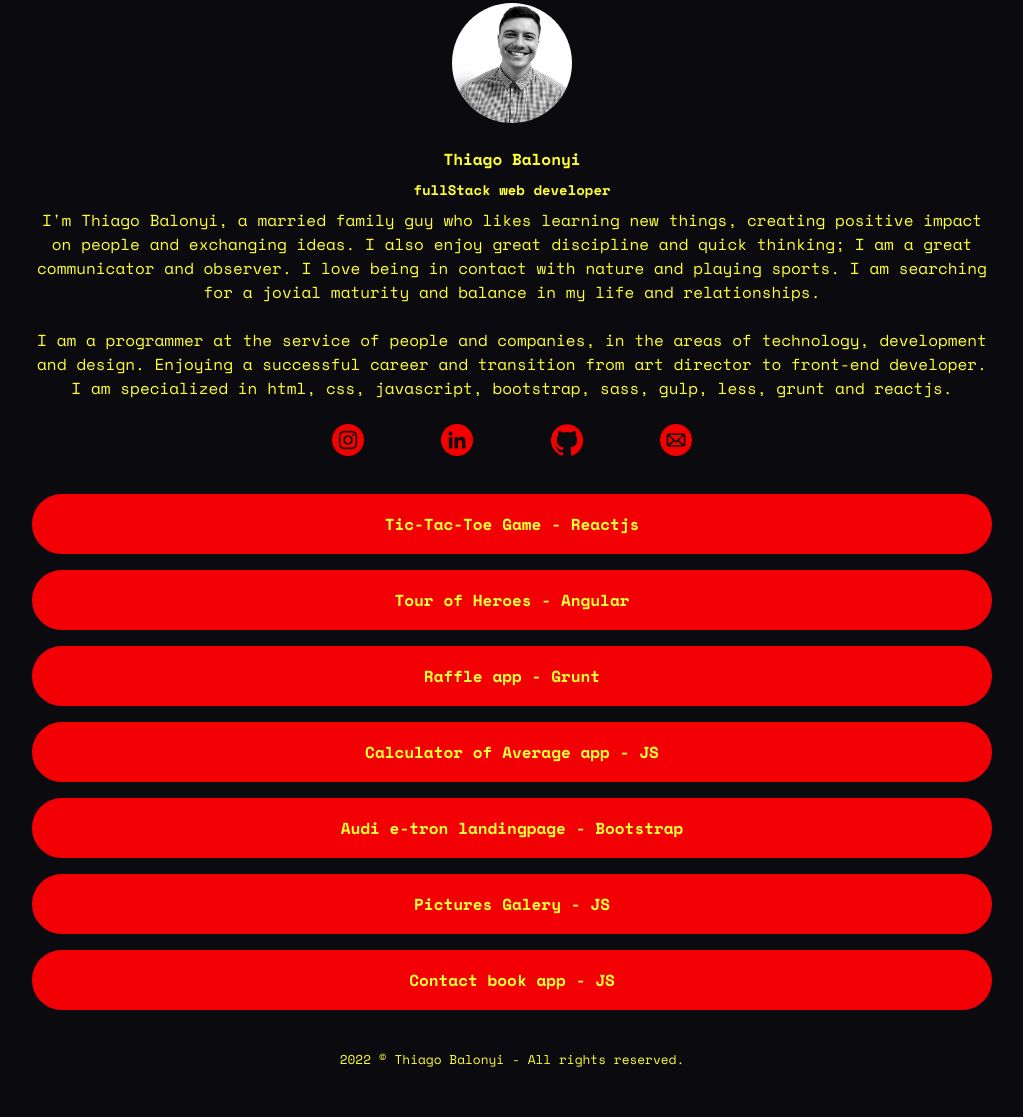
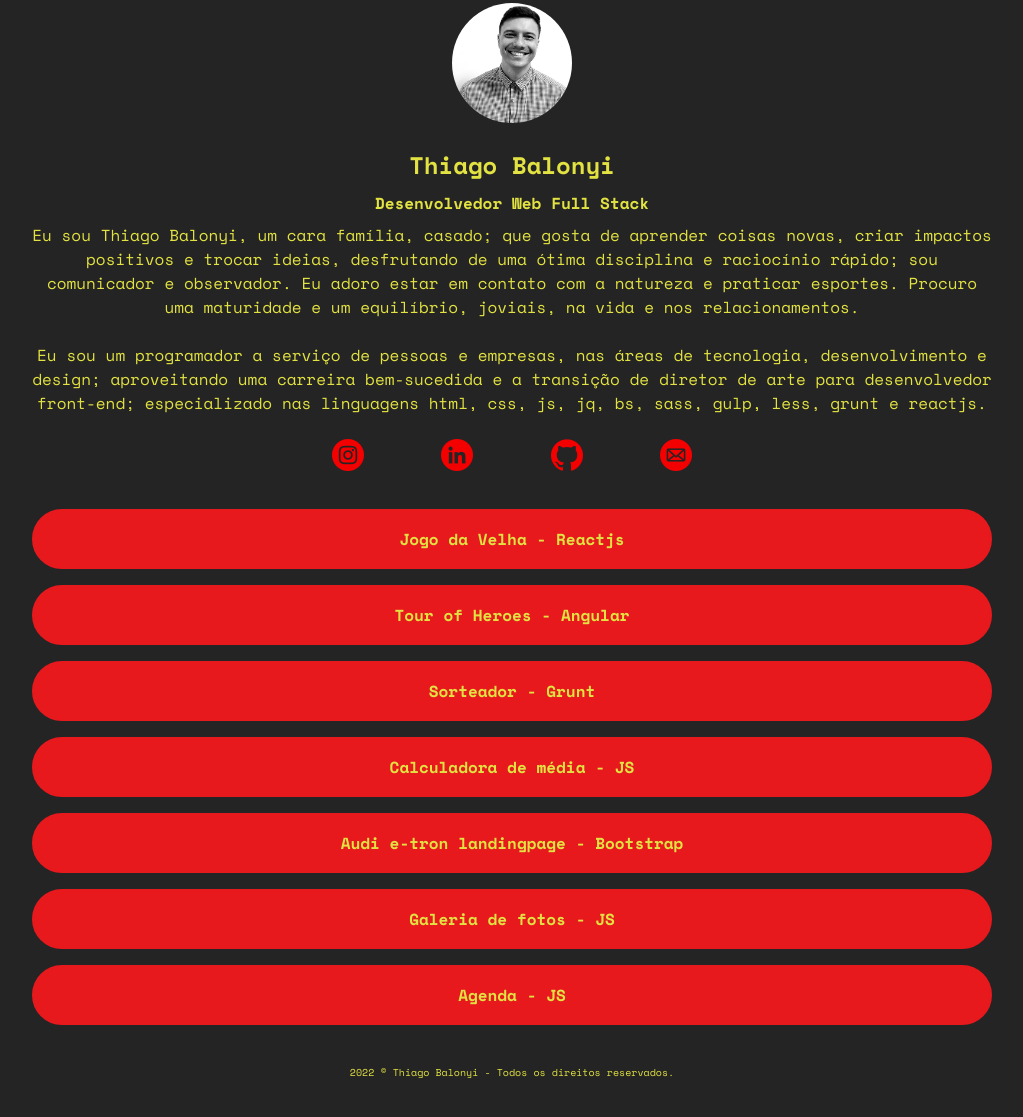
Before and after one commit to thiagobalonyi/portif-lio-less, a website: page index.html in a window 1280 px wide. Shown: the part 53-1170 px from the top of the page, without its empty margins (128-1151 px from the left). Drawn offline with nearby package versions, Linux system fonts and the light colour scheme.

Commit message:
adjustments

```diff
--- a/index.html
+++ b/index.html
@@ -17,11 +17,11 @@
             <img class="profile-avatar" src="./src/images/Thiago Balonyi.jpg">
             <div class="profile-bio">
                 <h1 class="profile-bio-name">Thiago Balonyi</h1>
-                <h2 class="profile-bio-subtitle">fullStack web developer</h2>
-                <p class="profile-description">I'm Thiago Balonyi, a married family guy who likes learning new things, creating positive impact on people and exchanging ideas. I also enjoy great discipline and quick thinking; I am a great communicator and observer. I love being in contact with nature and playing sports. I am searching for a jovial maturity and balance in my life and relationships.
+                <h2 class="profile-bio-subtitle">Desenvolvedor Web Full Stack</h2>
+                <p class="profile-description">Eu sou Thiago Balonyi, um cara família, casado; que gosta de aprender coisas novas, criar impactos positivos e trocar ideias, desfrutando de uma ótima disciplina e raciocínio rápido; sou comunicador e observador. Eu adoro estar em contato com a natureza e praticar esportes. Procuro uma maturidade e um equilíbrio, joviais, na vida e nos relacionamentos.
                 <br>
                 <br>
-                I am a programmer at the service of people and companies, in the areas of technology, development and design. Enjoying a successful career and transition from art director to front-end developer. I am specialized in html, css, javascript, bootstrap, sass, gulp, less, grunt and reactjs.</p>
+                Eu sou um programador a serviço de pessoas e empresas, nas áreas de tecnologia, desenvolvimento e design; aproveitando uma carreira bem-sucedida e a transição de diretor de arte para desenvolvedor front-end; especializado nas linguagens html, css, js, jq, bs, sass, gulp, less, grunt e reactjs.</p>
             </div>
         </header>
         <nav>
@@ -43,30 +43,30 @@
         <nav>
             <ul class="projects-list">
                 <li class="projects-list-item">
-                    <a href="https://jogo-da-veia-six.vercel.app/" target="_blank">Tic-Tac-Toe Game - Reactjs</a>
+                    <a href="https://jogo-da-veia-six.vercel.app/" target="_blank">Jogo da Velha - Reactjs</a>
                 </li>
                 <li class="projects-list-item">
                     <a href="https://angular-tour-of-heroes-khaki.vercel.app/dashboard" target="_blank">Tour of Heroes - Angular</a>
                 </li>
                 <li class="projects-list-item">
-                    <a href="https://sorteadorgruntbalonyi.vercel.app/" target="_blank">Raffle app - Grunt</a>
+                    <a href="https://sorteadorgruntbalonyi.vercel.app/" target="_blank">Sorteador - Grunt</a>
                 </li>
                 <li class="projects-list-item">
-                    <a href="https://projeto-calculadora-medias-nine.vercel.app/" target="_blank">Calculator of Average app - JS</a>
+                    <a href="https://projeto-calculadora-medias-nine.vercel.app/" target="_blank">Calculadora de média - JS</a>
                 </li>
                 <li class="projects-list-item">
                     <a href="https://audi-etron-landingpage-mpydxyjsk-thiagobalonyi.vercel.app/" target="_blank">Audi e-tron landingpage - Bootstrap</a>
                 </li>
                 <li class="projects-list-item">
-                    <a href="https://jquery-galeria-fotos-two.vercel.app/" target="_blank">Pictures Galery - JS</a>
+                    <a href="https://jquery-galeria-fotos-two.vercel.app/" target="_blank">Galeria de fotos - JS</a>
                 </li>
                 <li class="projects-list-item">
-                    <a href="https://agenda-contatos-lake.vercel.app/" target="_blank">Contact book app - JS</a>
+                    <a href="https://agenda-contatos-lake.vercel.app/" target="_blank">Agenda - JS</a>
                 </li>
             </ul>
         </nav>
         <footer>
-            <p>2022 &copy; Thiago Balonyi - All rights reserved.</p>
+            <p>2022 &copy; Thiago Balonyi - Todos os direitos reservados.</p>
         </footer>
     </div>
 </body>
--- a/src/styles/main.less
+++ b/src/styles/main.less
@@ -51,23 +51,28 @@ header {
         display: block;
         margin: 0 auto 24px;
         border-radius: 50%;
+
+        &:hover {
+            transition: all ease .5s;
+            transform: scale(1.5);
+        }
     }
 }
 
 .profile-bio {
     text-align: center;
     &-name {
+        font-size: 24px;
+        .marginBottom8();
+    }
+
+    &-subtitle {
         font-size: 16px;
         .marginBottom8();
     }
 
-    &-subtitle {
-        font-size: 14px;
-        .marginBottom8();
-    }
-
     &-description {
-        font-size: 14px;
+        font-size: 10px;
         opacity: .7;
     }
 }
@@ -117,6 +122,6 @@ header {
 footer {
     padding: 24px;
     text-align: center;
-    font-size: 0.8em;
+    font-size: 10px;
     margin-bottom: 56px;
 }
--- a/src/styles/mapas.less
+++ b/src/styles/mapas.less
@@ -1,5 +1,5 @@
 #colors() {
-    backgroundColor: #0B0A0F;
-    buttonColor: #F30004;
-    textColor: #FDFE38;
+    backgroundColor: #242424;
+    buttonColor: #e7191d;
+    textColor: #e2e242;
 }
```
Also changed, not shown: build/styles/main.css.
